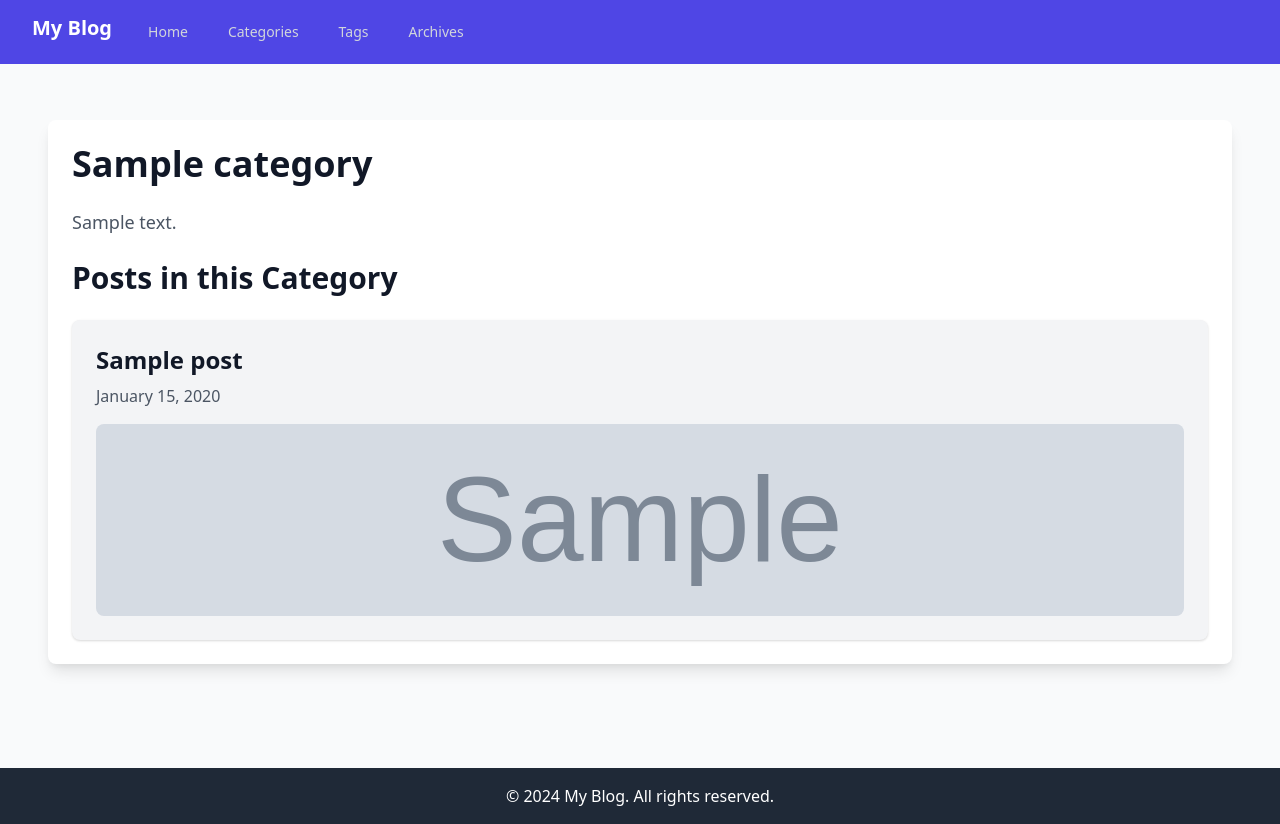
After one commit to zyrtxtech/kalotika, a Django app: a page that uses templates/base.html in a window 1280 px wide. The commit adds this page. Run offline with Django 5.2, Linux system fonts and the light colour scheme; tables that the repository leaves empty hold one stand-in row (values such as "Sample post"); grey boxes marked "Sample" are stand-in pictures.

Commit message:
Added cateogry and tag

```diff
--- a/blog/settings.py
+++ b/blog/settings.py
@@ -25,7 +25,7 @@ SECRET_KEY = "django-insecure-l7*u8g4@a!g5#%e1=4*j^vz@l=^7jff54x@eyz^)2#p3a2*8*#
 # SECURITY WARNING: don't run with debug turned on in production!
 DEBUG = True
 
-ALLOWED_HOSTS = []
+ALLOWED_HOSTS = ["*"]
 
 
 # Application definition
--- a/blog/urls.py
+++ b/blog/urls.py
@@ -1,20 +1,3 @@
-"""
-URL configuration for blog project.
-
-The `urlpatterns` list routes URLs to views. For more information please see:
-    https://docs.djangoproject.com/en/5.0/topics/http/urls/
-Examples:
-Function views
-    1. Add an import:  from my_app import views
-    2. Add a URL to urlpatterns:  path('', views.home, name='home')
-Class-based views
-    1. Add an import:  from other_app.views import Home
-    2. Add a URL to urlpatterns:  path('', Home.as_view(), name='home')
-Including another URLconf
-    1. Import the include() function: from django.urls import include, path
-    2. Add a URL to urlpatterns:  path('blog/', include('blog.urls'))
-"""
-
 from django.contrib import admin
 from django.urls import path, include
 from django.conf import settings
@@ -22,10 +5,9 @@ from django.conf.urls.static import static
 
 urlpatterns = [
     path("admin/", admin.site.urls),
-    path("blog/", include("blogsite.urls")),
+    path("", include("blogsite.urls")),
     path("tinymce/", include("tinymce.urls")),
 ]
 
-
 if settings.DEBUG:
     urlpatterns += static(settings.MEDIA_URL, document_root=settings.MEDIA_ROOT)
--- a/blogsite/urls.py
+++ b/blogsite/urls.py
@@ -1,30 +1,47 @@
 from django.urls import path
-from . import views
-from .views import PostDetailView, like_post, add_comment
+from .views import (
+    PostListView,
+    PostDetailView,
+    like_post,
+    add_comment,
+    CategoryListView,
+    CategoryDetailView,
+    TagListView,
+    TagDetailView,
+    PostLikeView,
+    CommentCreateView,
+    CommentLikeView,
+    ArchiveView,
+)
 
 urlpatterns = [
-    path("", views.PostListView.as_view(), name="post_list"),
-    path("<slug:slug>/", PostDetailView.as_view(), name="post_detail"),
-    path("<slug:slug>/like/", like_post, name="like_post"),
-    path("<slug:slug>/comment/", add_comment, name="add_comment"),
+    path("blog/", PostListView.as_view(), name="post_list"),
+    # Category views
+    path("blog/categories/", CategoryListView.as_view(), name="category_list"),
     path(
-        "category/<slug:slug>/",
-        views.CategoryDetailView.as_view(),
+        "blog/category/<slug:slug>/",
+        CategoryDetailView.as_view(),
         name="category_detail",
     ),
-    path("tag/<slug:slug>/", views.TagDetailView.as_view(), name="tag_detail"),
-    path("post/<slug:slug>/like/", views.PostLikeView.as_view(), name="post_like"),
+    # Tag views
+    path("blog/tags/", TagListView.as_view(), name="tag_list"),
+    path("blog/tag/<slug:slug>/", TagDetailView.as_view(), name="tag_detail"),
+    # Post detail and actions
+    path("blog/<slug:slug>/", PostDetailView.as_view(), name="post_detail"),
+    path("blog/<slug:slug>/like/", like_post, name="like_post"),
+    path("blog/<slug:slug>/comment/", add_comment, name="add_comment"),
+    # Post actions (like, comment)
+    path("blog/post/<slug:slug>/like/", PostLikeView.as_view(), name="post_like"),
     path(
-        "post/<slug:slug>/comment/",
-        views.CommentCreateView.as_view(),
-        name="add_comment",
+        "blog/post/<slug:slug>/comment/",
+        CommentCreateView.as_view(),
+        name="comment_create",
     ),
     path(
-        "post/<slug:slug>/comment/<int:pk>/like/",
-        views.CommentLikeView.as_view(),
+        "blog/post/<slug:slug>/comment/<int:pk>/like/",
+        CommentLikeView.as_view(),
         name="comment_like",
     ),
-    path(
-        "archive/<int:year>/<int:month>/", views.ArchiveView.as_view(), name="archive"
-    ),
+    # Archive view
+    path("blog/archive/<int:year>/<int:month>/", ArchiveView.as_view(), name="archive"),
 ]
--- a/blogsite/views.py
+++ b/blogsite/views.py
@@ -54,16 +54,39 @@ def add_comment(request, slug):
     return redirect("post_detail", slug=slug)
 
 
+class CategoryListView(ListView):
+    model = Category
+    template_name = "blog/category_list.html"
+    context_object_name = "categories"
+
+
 class CategoryDetailView(DetailView):
     model = Category
     template_name = "blog/category_detail.html"
     context_object_name = "category"
+
+    def get_context_data(self, **kwargs):
+        context = super().get_context_data(**kwargs)
+        category = self.get_object()
+        context["posts"] = category.posts.all()
+        return context
+
+
+class TagListView(ListView):
+    model = Tag
+    template_name = "blog/tag_list.html"
+    context_object_name = "tags"
 
 
 class TagDetailView(DetailView):
     model = Tag
     template_name = "blog/tag_detail.html"
     context_object_name = "tag"
+
+    def get_context_data(self, **kwargs):
+        context = super().get_context_data(**kwargs)
+        context["posts"] = Post.objects.filter(tags=self.object)
+        return context
 
 
 class PostLikeView(View):
--- a/templates/base.html
+++ b/templates/base.html
@@ -36,8 +36,8 @@
                     <div class="hidden sm:block sm:ml-6">
                         <div class="flex space-x-4">
                             <a href="{% url 'post_list' %}" class="text-gray-300 hover:bg-indigo-700 hover:text-white px-3 py-2 rounded-md text-sm font-medium">Home</a>
-                            <a href="{% url 'category_detail' slug='example-category' %}" class="text-gray-300 hover:bg-indigo-700 hover:text-white px-3 py-2 rounded-md text-sm font-medium">Categories</a>
-                            <a href="{% url 'tag_detail' slug='example-tag' %}" class="text-gray-300 hover:bg-indigo-700 hover:text-white px-3 py-2 rounded-md text-sm font-medium">Tags</a>
+                            <a href="{% url 'category_list' %}" class="text-gray-300 hover:bg-indigo-700 hover:text-white px-3 py-2 rounded-md text-sm font-medium">Categories</a>
+                            <a href="{% url 'tag_list' %}" class="text-gray-300 hover:bg-indigo-700 hover:text-white px-3 py-2 rounded-md text-sm font-medium">Tags</a>
                             <a href="{% url 'archive' year=2024 month=8 %}" class="text-gray-300 hover:bg-indigo-700 hover:text-white px-3 py-2 rounded-md text-sm font-medium">Archives</a>
                             {% if user.is_authenticated %}
                             {% else %}
@@ -52,8 +52,8 @@
         <div class="sm:hidden" id="mobile-menu">
             <div class="px-2 pt-2 pb-3 space-y-1">
                 <a href="{% url 'post_list' %}" class="text-gray-300 hover:bg-indigo-700 hover:text-white block px-3 py-2 rounded-md text-base font-medium">Home</a>
-                <a href="{% url 'category_detail' slug='example-category' %}" class="text-gray-300 hover:bg-indigo-700 hover:text-white block px-3 py-2 rounded-md text-base font-medium">Categories</a>
-                <a href="{% url 'tag_detail' slug='example-tag' %}" class="text-gray-300 hover:bg-indigo-700 hover:text-white block px-3 py-2 rounded-md text-base font-medium">Tags</a>
+                <a href="{% url 'category_list' %}" class="text-gray-300 hover:bg-indigo-700 hover:text-white block px-3 py-2 rounded-md text-base font-medium">Categories</a>
+                <a href="{% url 'tag_list' %}" class="text-gray-300 hover:bg-indigo-700 hover:text-white block px-3 py-2 rounded-md text-base font-medium">Tags</a>
                 <a href="{% url 'archive' year=2024 month=8 %}" class="text-gray-300 hover:bg-indigo-700 hover:text-white block px-3 py-2 rounded-md text-base font-medium">Archives</a>
                 {% if user.is_authenticated %}
                 {% else %}
--- /dev/null
+++ b/templates/blog/category_detail.html
@@ -0,0 +1,33 @@
+{% extends "base.html" %}
+
+{% block title %}{{ category.name }} - My Blog{% endblock %}
+
+{% block content %}
+<div class="container mx-auto py-8 px-4">
+    <div class="bg-white shadow-lg rounded-lg overflow-hidden">
+        <div class="p-6">
+            <h1 class="text-4xl font-bold text-gray-900 mb-6">{{ category.name }}</h1>
+            <p class="text-gray-600 text-lg mb-6">{{ category.description|default:"No description available" }}</p>
+
+            {% if category.posts.count > 0 %}
+                <h2 class="text-3xl font-bold text-gray-900 mb-6">Posts in this Category</h2>
+                <div class="space-y-6">
+                    {% for post in category.posts.all %}
+                        <div class="bg-gray-100 p-6 rounded-lg shadow hover:bg-gray-200 transition">
+                            <a href="{% url 'post_detail' post.slug %}">
+                                <h3 class="text-2xl font-semibold text-gray-900">{{ post.title }}</h3>
+                                <p class="text-gray-600 mt-2">{{ post.published_at|date:"F j, Y" }}</p>
+                                {% if post.thumbnail %}
+                                    <img class="mt-4 w-full h-48 object-cover rounded-lg" src="{{ post.thumbnail.url }}" alt="{{ post.title }}">
+                                {% endif %}
+                            </a>
+                        </div>
+                    {% endfor %}
+                </div>
+            {% else %}
+                <p class="text-gray-600">No posts in this category yet.</p>
+            {% endif %}
+        </div>
+    </div>
+</div>
+{% endblock %}
```
Also changed, not shown: templates/blog/category_list.html (added, +23 -0 lines), templates/blog/tag_detail.html (added, +16 -0 lines), templates/blog/tag_list.html (added, +16 -0 lines).
